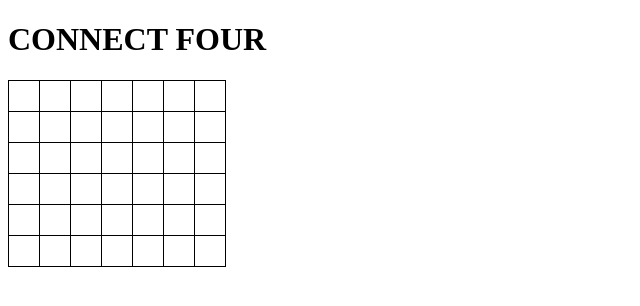
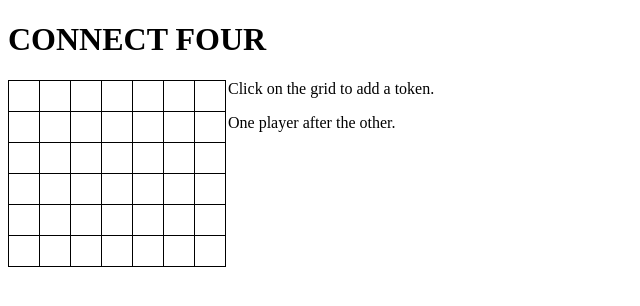
Before and after one commit to romainp/connectfour, a plain HTML site: page index.html in a window 1280 px wide. Shown: the whole page, without its empty margins (0-640 px from the left). Drawn offline with nearby package versions, Linux system fonts and the light colour scheme.

Commit message:
added instructions

```diff
--- a/index.html
+++ b/index.html
@@ -6,8 +6,10 @@
 </head>
 
 <h1>CONNECT FOUR</h1>
+
 <div id="grid"></div>
-
+<p>Click on the grid to add a token.
+</p>One player after the other.
 <script >
     var grid = new Array(7);
     $(document).ready(function() {
```
